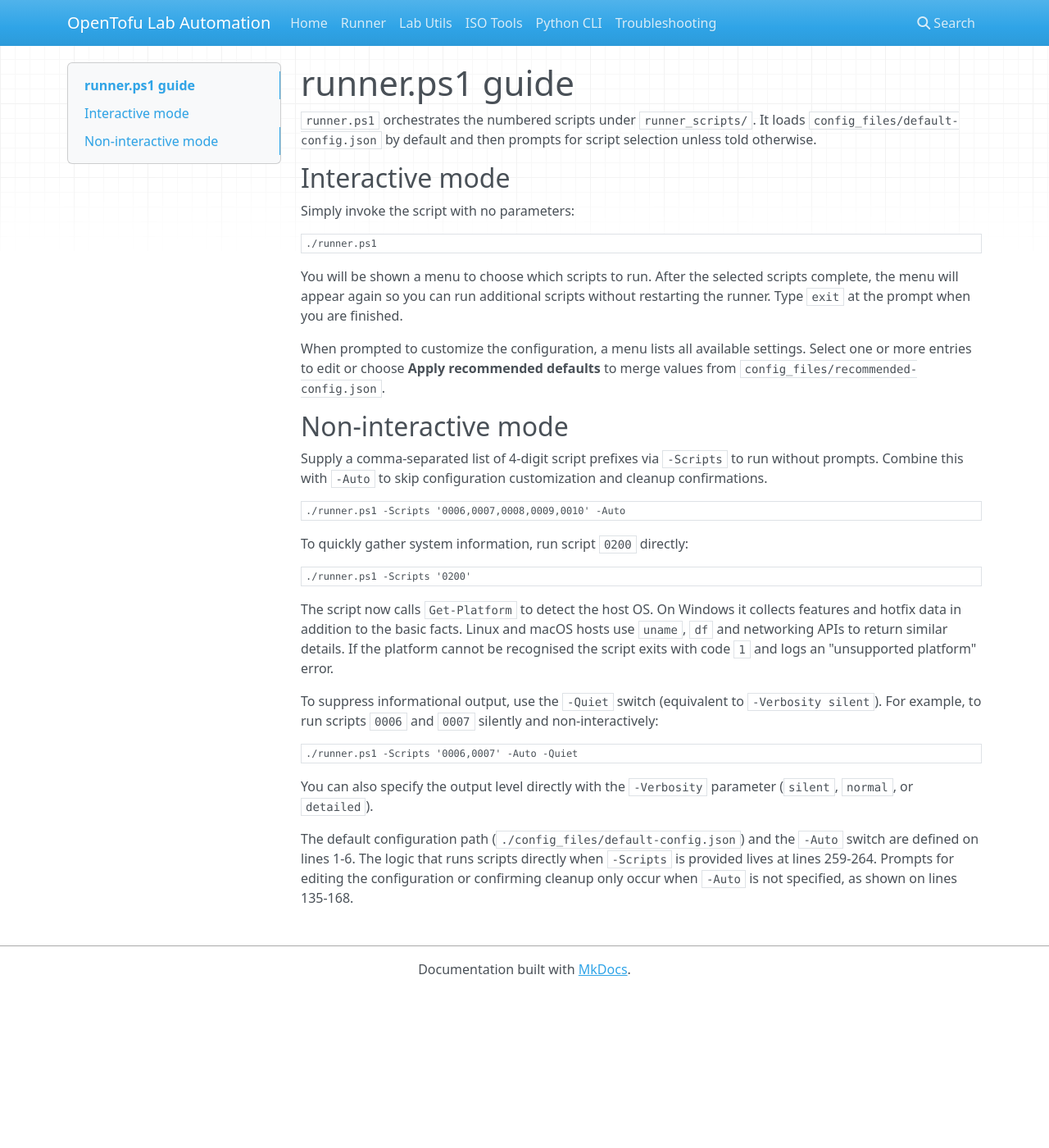
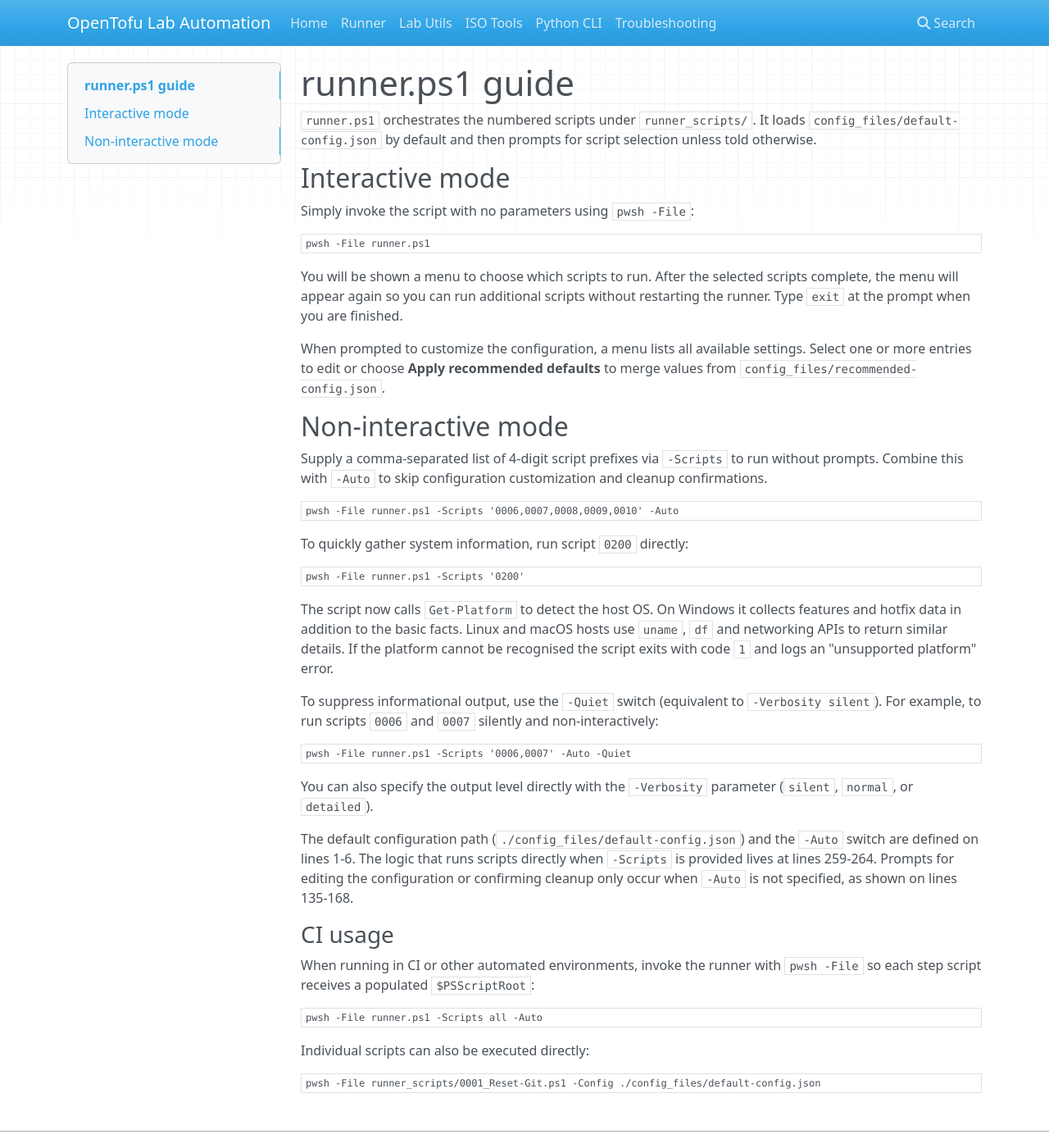
Before and after one commit to wizzense/opentofu-lab-automation, an MkDocs documentation site: the page built from docs/runner.md, in a window 1280 px wide and 1400 px high. Shown: the whole window at 82% size. Built offline with MkDocs 1.6.1, drawn with Linux system fonts in a browser that asks for light colours; nearby versions of some CDN libraries.

Commit message:
Ensure PSScriptRoot fallback and use -File execution

````diff
--- a/docs/runner.md
+++ b/docs/runner.md
@@ -5,10 +5,10 @@
 
 ## Interactive mode
 
-Simply invoke the script with no parameters:
+Simply invoke the script with no parameters using `pwsh -File`:
 
 ```powershell
-./runner.ps1
+pwsh -File runner.ps1
 ```
 
 You will be shown a menu to choose which scripts to run. After the selected scripts complete, the menu will appear again so you can run additional scripts without restarting the runner. Type `exit` at the prompt when you are finished.
@@ -22,13 +22,13 @@
 Supply a comma-separated list of 4-digit script prefixes via `-Scripts` to run without prompts. Combine this with `-Auto` to skip configuration customization and cleanup confirmations.
 
 ```powershell
-./runner.ps1 -Scripts '0006,0007,0008,0009,0010' -Auto
+pwsh -File runner.ps1 -Scripts '0006,0007,0008,0009,0010' -Auto
 ```
 
 To quickly gather system information, run script `0200` directly:
 
 ```powershell
-./runner.ps1 -Scripts '0200'
+pwsh -File runner.ps1 -Scripts '0200'
 ```
 
 The script now calls `Get-Platform` to detect the host OS. On Windows it
@@ -42,10 +42,24 @@
 silently and non-interactively:
 
 ```powershell
-./runner.ps1 -Scripts '0006,0007' -Auto -Quiet
+pwsh -File runner.ps1 -Scripts '0006,0007' -Auto -Quiet
 ```
 
 You can also specify the output level directly with the `-Verbosity`
 parameter (`silent`, `normal`, or `detailed`).
 
 The default configuration path (`./config_files/default-config.json`) and the `-Auto` switch are defined on lines 1-6. The logic that runs scripts directly when `-Scripts` is provided lives at lines 259-264. Prompts for editing the configuration or confirming cleanup only occur when `-Auto` is not specified, as shown on lines 135-168.
+
+### CI usage
+
+When running in CI or other automated environments, invoke the runner with `pwsh -File` so each step script receives a populated `$PSScriptRoot`:
+
+```powershell
+pwsh -File runner.ps1 -Scripts all -Auto
+```
+
+Individual scripts can also be executed directly:
+
+```powershell
+pwsh -File runner_scripts/0001_Reset-Git.ps1 -Config ./config_files/default-config.json
+```
````
Also changed, not shown: README.md (+20 -5 lines), 4 other files.
